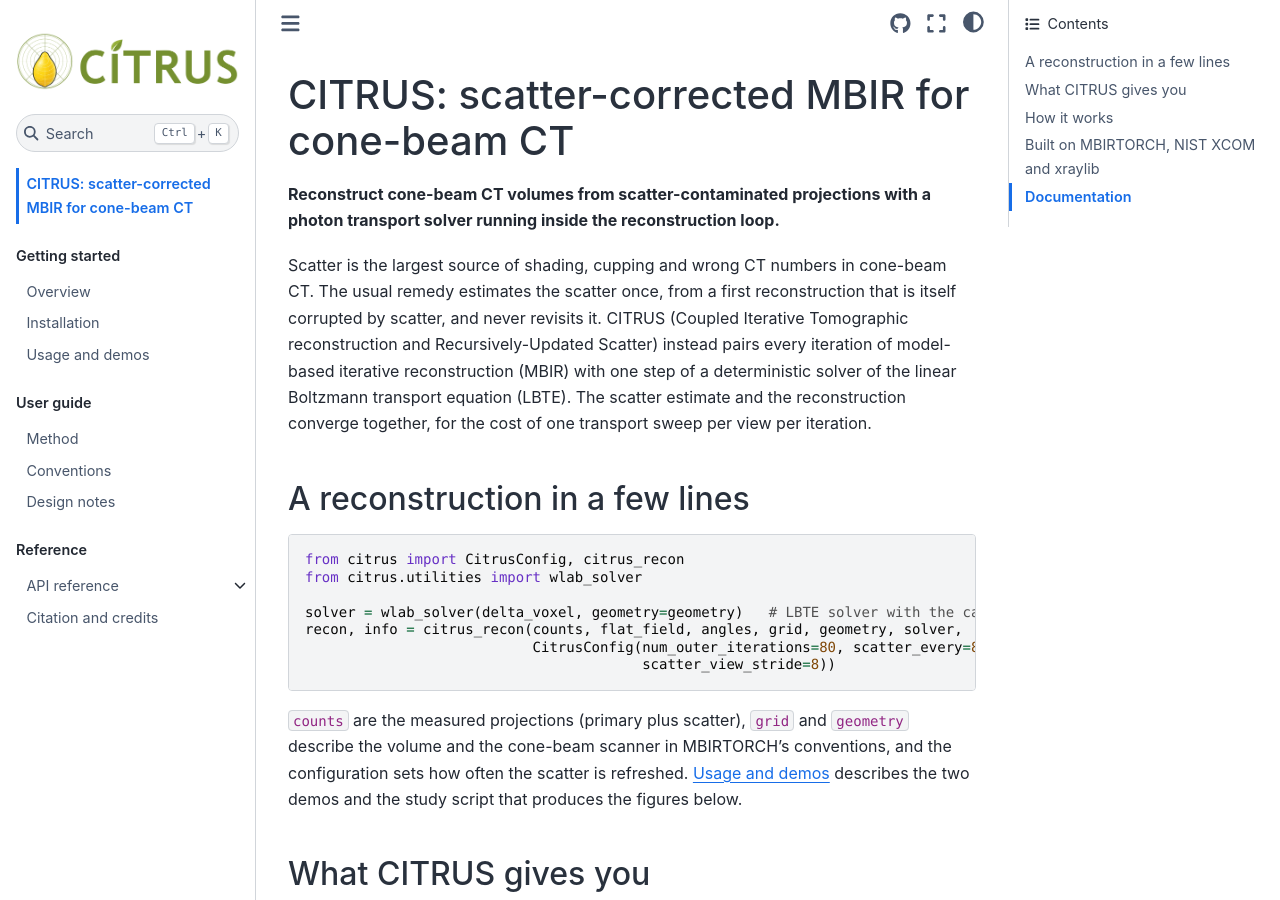
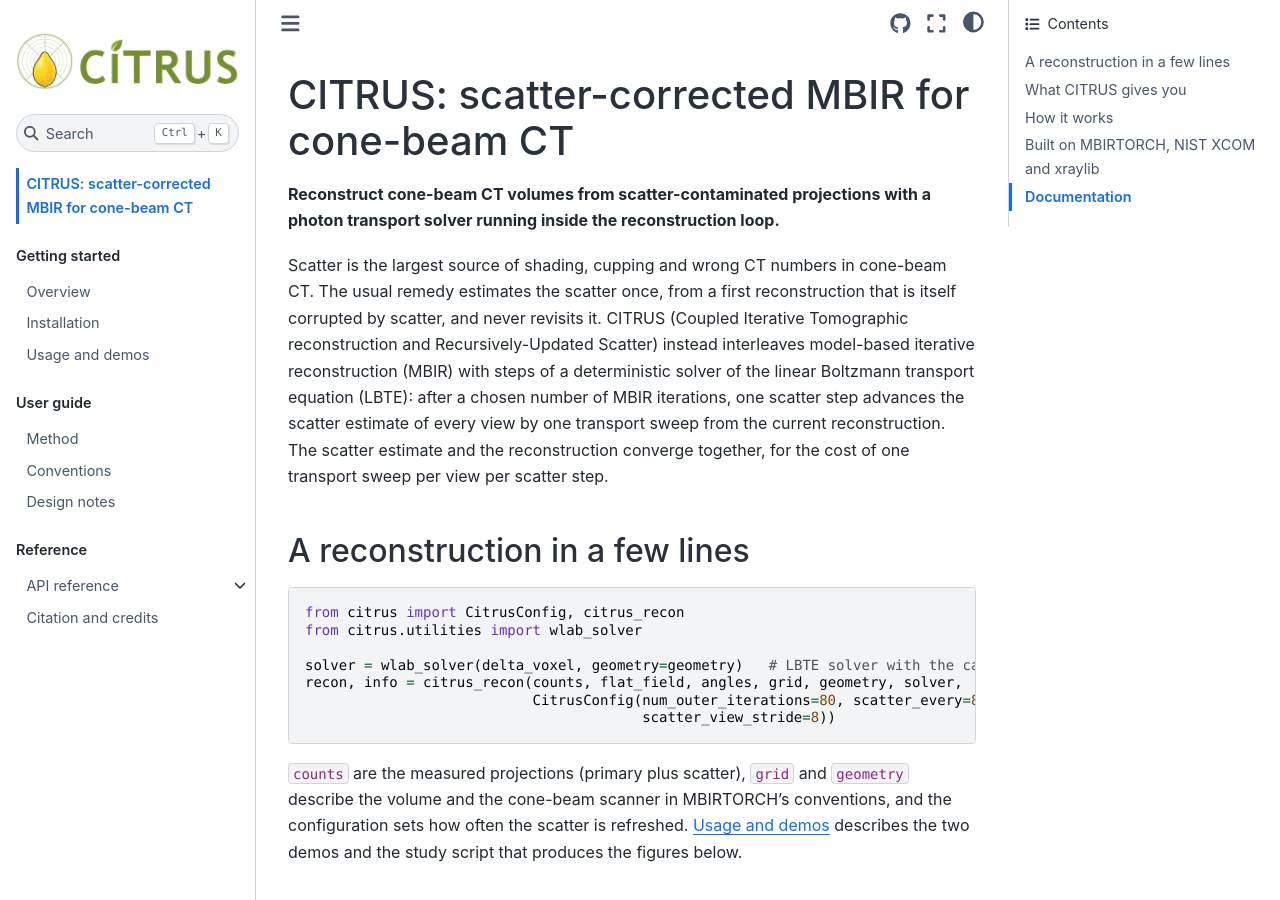
Before and after one commit to cabouman/citrus, a Sphinx documentation site: the page built from docs/source/index.rst, in a window 1280 px wide and 900 px high. Built offline with Sphinx 7.4.7 and the Sphinx Book theme 1.1.4, drawn with Linux system fonts in a browser that asks for light colours.

Commit message:
Docs: the loop interleaves MBIR iterations with scatter steps every n-th outer iteration, not one per iteration
Co-Authored-By: Claude Fable 5.1 <noreply@anthropic.com>

```diff
--- a/docs/source/index.rst
+++ b/docs/source/index.rst
@@ -6,10 +6,11 @@ inside the reconstruction loop.**
 
 Scatter is the largest source of shading, cupping and wrong CT numbers in cone-beam CT. The usual remedy estimates
 the scatter once, from a first reconstruction that is itself corrupted by scatter, and never revisits it. CITRUS
-(Coupled Iterative Tomographic reconstruction and Recursively-Updated Scatter) instead pairs every iteration of
-model-based iterative reconstruction (MBIR) with one step of a deterministic solver of the linear Boltzmann transport
-equation (LBTE). The scatter estimate and the reconstruction converge together, for the cost of one transport sweep
-per view per iteration.
+(Coupled Iterative Tomographic reconstruction and Recursively-Updated Scatter) instead interleaves model-based
+iterative reconstruction (MBIR) with steps of a deterministic solver of the linear Boltzmann transport equation
+(LBTE): after a chosen number of MBIR iterations, one scatter step advances the scatter estimate of every view by one
+transport sweep from the current reconstruction. The scatter estimate and the reconstruction converge together, for
+the cost of one transport sweep per view per scatter step.
 
 A reconstruction in a few lines
 -------------------------------
--- a/docs/source/method.rst
+++ b/docs/source/method.rst
@@ -22,6 +22,10 @@ reconstruction :math:`X_0` of the uncorrected data, and every outer iteration :m
 3. computes the primary signal :math:`p_v` of every view from :math:`\rho_k`;
 4. divides the measured counts by :math:`1 + s_v / p_v` and runs one warm-started MBIR iteration on the corrected data,
    which gives :math:`X_{k+1}`.
+
+The scatter stage (steps 1 to 3) need not run at every outer iteration: with ``scatter_every`` :math:`n` it runs at
+:math:`k = 0, n, 2n, \dots` and the iterations in between reuse its correction, so :math:`n` MBIR iterations follow
+each scatter update ("Scatter step every n-th outer iteration", below).
 
 Age-ordered source iteration
 ~~~~~~~~~~~~~~~~~~~~~~~~~~~~
```
Also changed, not shown: README.md (+2 -2 lines), 1 other file.
